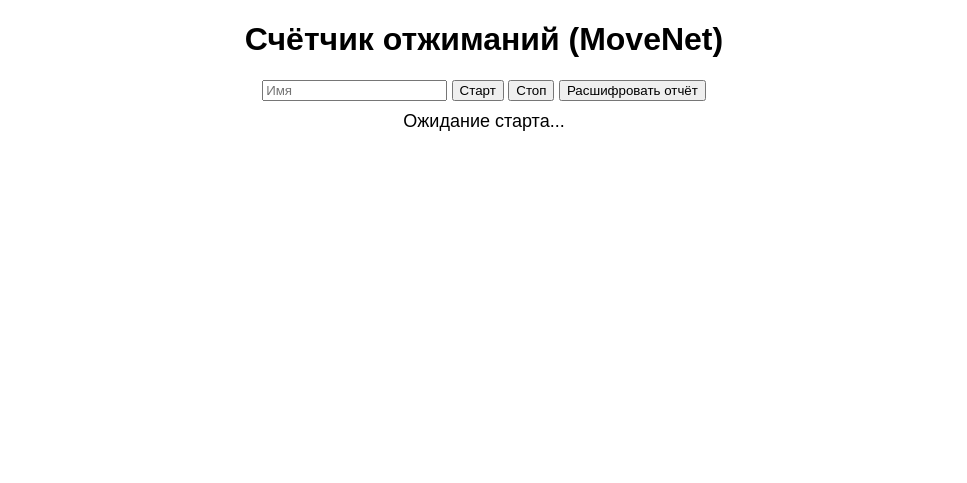
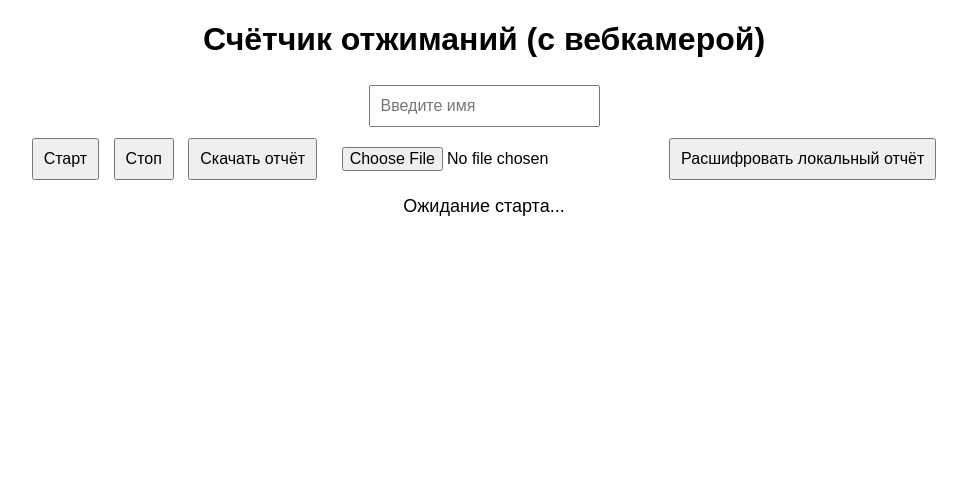
Before and after one commit to Ortrrr/asdasfadsgsdgdsgds, a plain HTML site: page index.html in a window 1280 px wide. Shown: the whole page, without its empty margins (156-1123 px from the left). Drawn offline with nearby package versions, Linux system fonts and the light colour scheme.

Commit message:
Update index.html

```diff
--- a/index.html
+++ b/index.html
@@ -2,7 +2,7 @@
 <html lang="ru">
 <head>
   <meta charset="UTF-8">
-  <title>Отжимания с вебкамерой</title>
+  <title>Счётчик отжиманий с вебкамерой</title>
   <script src="https://cdn.jsdelivr.net/npm/@tensorflow/tfjs-core"></script>
   <script src="https://cdn.jsdelivr.net/npm/@tensorflow/tfjs-converter"></script>
   <script src="https://cdn.jsdelivr.net/npm/@tensorflow/tfjs-backend-webgl"></script>
@@ -10,20 +10,27 @@
   <script src="https://cdnjs.cloudflare.com/ajax/libs/crypto-js/4.1.1/crypto-js.min.js"></script>
   <style>
     body { text-align: center; font-family: sans-serif; }
-    canvas { position: absolute; left: 0; top: 0; }
-    video { transform: scaleX(-1); } /* Зеркальное отображение */
+    video, canvas { width: 640px; height: 480px; }
+    canvas { position: absolute; top: 0; left: 0; z-index: 1; }
+    video { transform: scaleX(-1); position: relative; z-index: 0; }
     #output { margin-top: 10px; font-size: 18px; }
+    #controls button, input { margin: 5px; padding: 10px; font-size: 16px; }
   </style>
 </head>
 <body>
-  <h1>Счётчик отжиманий (MoveNet)</h1>
-  <input type="text" id="username" placeholder="Имя" />
-  <button onclick="start()">Старт</button>
-  <button onclick="stop()">Стоп</button>
-  <button onclick="decryptReport()">Расшифровать отчёт</button>
+  <h1>Счётчик отжиманий (с вебкамерой)</h1>
+  <div id="controls">
+    <input type="text" id="username" placeholder="Введите имя" />
+    <br>
+    <button onclick="start()">Старт</button>
+    <button onclick="stop()">Стоп</button>
+    <button onclick="downloadReport()">Скачать отчёт</button>
+    <input type="file" id="upload" onchange="uploadReport()" accept=".json,.enc,.txt" />
+    <button onclick="decryptReport()">Расшифровать локальный отчёт</button>
+  </div>
   <div id="output">Ожидание старта...</div>
-  <video id="video" width="640" height="480" autoplay muted playsinline></video>
-  <canvas id="canvas" width="640" height="480"></canvas>
+  <video id="video" autoplay muted playsinline></video>
+  <canvas id="canvas"></canvas>
 
   <script>
     const adminPassword = 'admin123';
@@ -80,12 +87,10 @@
         if (shoulder.score > 0.5 && elbow.score > 0.5 && wrist.score > 0.5) {
           const angle = getAngle(shoulder, elbow, wrist);
 
-          // Простой фильтр — если согнули сильно (ниже 90), считаем вниз
           if (angle < 90 && !down) {
             down = true;
           }
 
-          // Выпрямились — считаем повтор
           if (angle > 160 && down) {
             reps++;
             document.getElementById('output').innerText = `Повторений: ${reps}`;
@@ -128,25 +133,65 @@
       document.getElementById('output').innerText = `Завершено. Повторений: ${reps}`;
     }
 
-    function decryptReport() {
-      const password = prompt("Введите пароль администратора:");
-      if (password !== adminPassword) {
-        alert("Неверный пароль!");
+    function downloadReport() {
+      const encrypted = localStorage.getItem('encryptedReport');
+      if (!encrypted) {
+        alert('Сначала завершите упражнение!');
         return;
       }
 
+      const blob = new Blob([encrypted], { type: 'application/json' });
+      const url = URL.createObjectURL(blob);
+      const a = document.createElement('a');
+      a.href = url;
+      a.download = 'otchet.enc.json';
+      a.click();
+      URL.revokeObjectURL(url);
+    }
+
+    function uploadReport() {
+      const fileInput = document.getElementById('upload');
+      const file = fileInput.files[0];
+      if (!file) {
+        alert('Файл не выбран.');
+        return;
+      }
+
+      const reader = new FileReader();
+      reader.onload = function (e) {
+        const encrypted = e.target.result;
+        const password = prompt('Введите пароль администратора:');
+        if (!password) return;
+
+        try {
+          const bytes = CryptoJS.AES.decrypt(encrypted, password);
+          const decrypted = bytes.toString(CryptoJS.enc.Utf8);
+          const report = JSON.parse(decrypted);
+          alert("Загруженный отчёт:\n" + JSON.stringify(report, null, 2));
+        } catch (e) {
+          alert('Ошибка: неверный файл или пароль.');
+        }
+      };
+
+      reader.readAsText(file);
+    }
+
+    function decryptReport() {
       const encrypted = localStorage.getItem("encryptedReport");
       if (!encrypted) {
-        alert("Нет сохранённого отчёта.");
+        alert("Отчёт не найден.");
         return;
       }
+
+      const password = prompt("Введите пароль администратора:");
+      if (!password) return;
 
       try {
         const bytes = CryptoJS.AES.decrypt(encrypted, password);
         const decrypted = JSON.parse(bytes.toString(CryptoJS.enc.Utf8));
         alert("Отчёт:\n" + JSON.stringify(decrypted, null, 2));
       } catch (e) {
-        alert("Ошибка расшифровки");
+        alert("Ошибка расшифровки.");
       }
     }
   </script>
```
